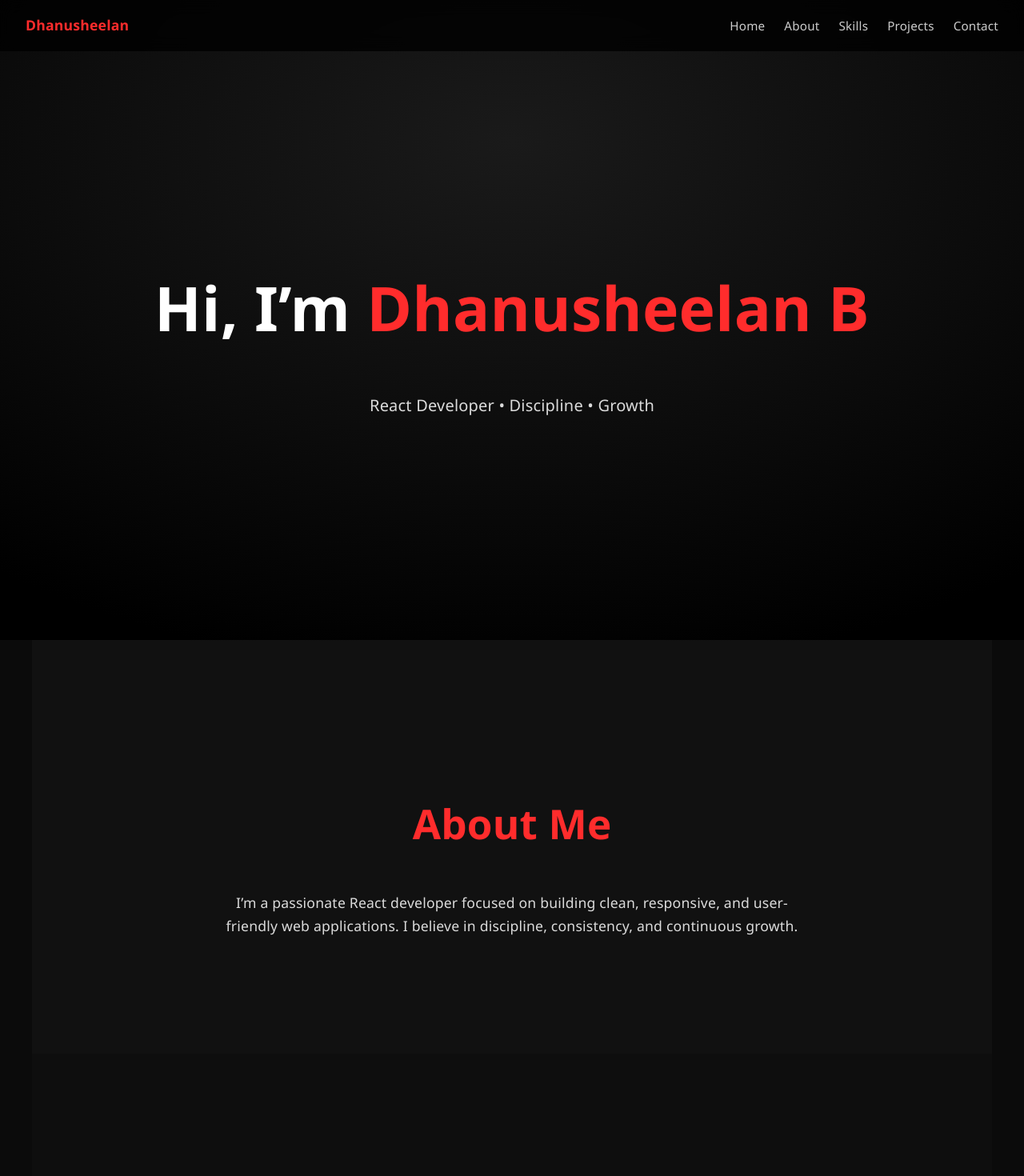
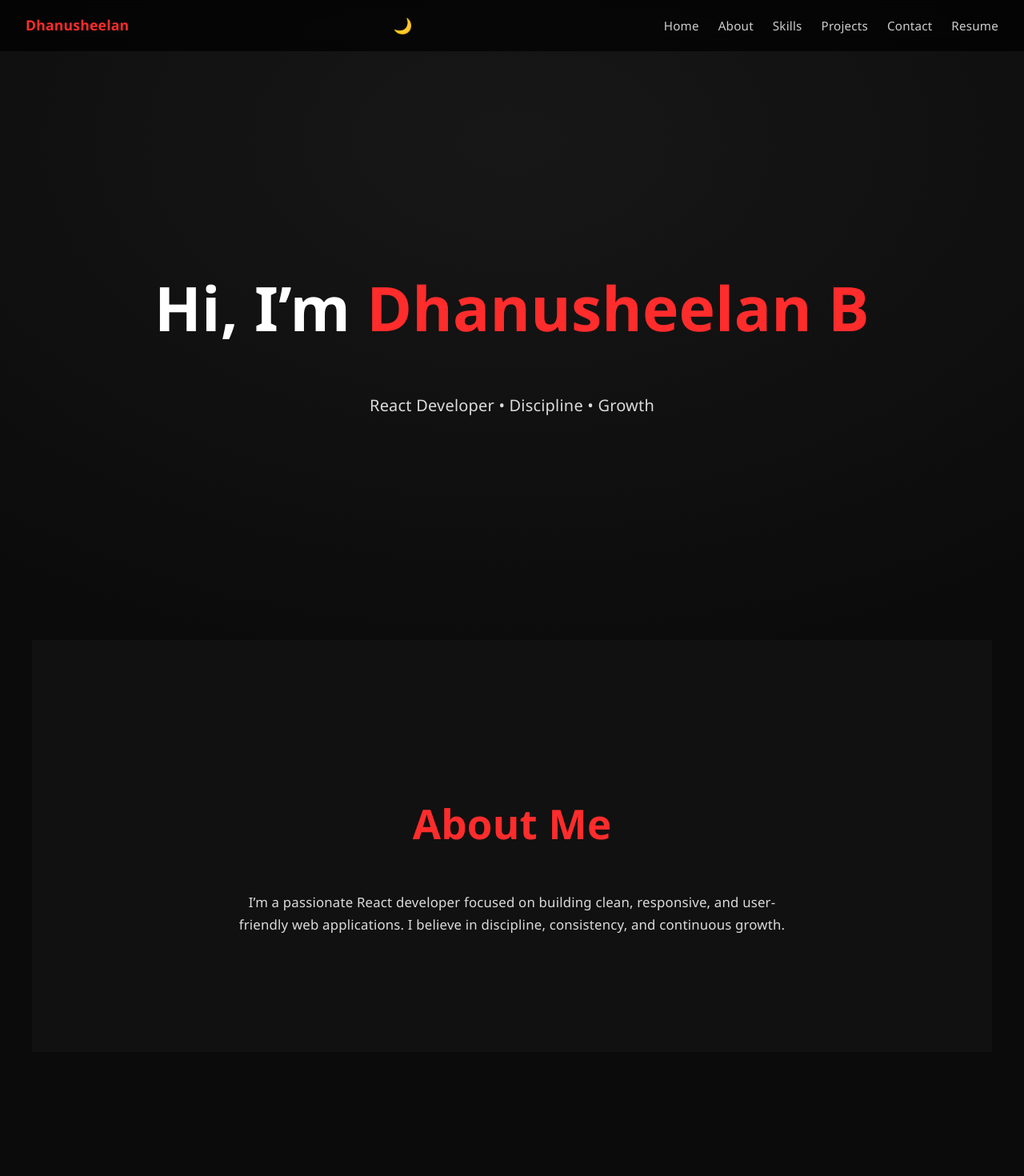
Before and after one commit to dhanusheelan-bit/portfolio-react, a React (Vite) app: page / in a window 1280 px wide. Shown: the top 1470 px of the page at 80% size. Built offline with nearby package versions, Linux system fonts and the light colour scheme; no server answers.

Commit message:
Fix theme toggle and update styles
Connected dark/light toggle and updated CSS variables

```diff
--- a/src/App.jsx
+++ b/src/App.jsx
@@ -1,4 +1,4 @@
-import { useEffect } from "react";
+import { useEffect, useState } from "react";
 import Navbar from "./components/Navbar";
 import Hero from "./components/Hero";
 import About from "./components/About";
@@ -7,8 +7,18 @@ import Projects from "./components/Projects";
 import Contact from "./components/Contact";
 import Resume from "./components/Resume";
 
+export default function App() {
+  /* ================= THEME (DARK / LIGHT) ================= */
+  const [theme, setTheme] = useState(
+    localStorage.getItem("theme") || "dark"
+  );
 
-export default function App() {
+  useEffect(() => {
+    document.documentElement.setAttribute("data-theme", theme);
+    localStorage.setItem("theme", theme);
+  }, [theme]);
+
+  /* ================= SCROLL + PARALLAX ================= */
   useEffect(() => {
     const sections = document.querySelectorAll("section");
     const heroBg = document.querySelector(".hero-bg");
@@ -18,7 +28,9 @@ export default function App() {
       sections.forEach((section) => {
         const sectionTop = section.getBoundingClientRect().top;
         const triggerPoint = window.innerHeight * 0.8;
-        if (sectionTop < triggerPoint) section.classList.add("show");
+        if (sectionTop < triggerPoint) {
+          section.classList.add("show");
+        }
       });
 
       // Parallax effect
@@ -35,7 +47,10 @@ export default function App() {
 
   return (
     <>
-      <Navbar />
+      <Navbar
+        theme={theme}
+        setTheme={setTheme}
+      />
       <Hero />
       <About />
       <Skills />
--- a/src/components/Navbar.jsx
+++ b/src/components/Navbar.jsx
@@ -1,6 +1,6 @@
 import { useState } from "react";
 
-export default function Navbar() {
+export default function Navbar({ theme, setTheme }) {
   const [open, setOpen] = useState(false);
 
   const closeMenu = () => setOpen(false);
@@ -9,6 +9,16 @@ export default function Navbar() {
     <nav className="navbar">
       <div className="logo">Dhanusheelan</div>
 
+      {/* Theme Toggle Button */}
+      <button
+        className="theme-toggle"
+        onClick={() => setTheme(theme === "dark" ? "light" : "dark")}
+        aria-label="Toggle theme"
+      >
+        {theme === "dark" ? "🌙" : "☀️"}
+      </button>
+
+      {/* Hamburger */}
       <div
         className={`hamburger ${open ? "active" : ""}`}
         onClick={() => setOpen(!open)}
@@ -18,12 +28,14 @@ export default function Navbar() {
         <span></span>
       </div>
 
+      {/* Nav Links */}
       <ul className={`nav-links ${open ? "open" : ""}`}>
         <li><a href="#home" onClick={closeMenu}>Home</a></li>
         <li><a href="#about" onClick={closeMenu}>About</a></li>
         <li><a href="#skills" onClick={closeMenu}>Skills</a></li>
         <li><a href="#projects" onClick={closeMenu}>Projects</a></li>
         <li><a href="#contact" onClick={closeMenu}>Contact</a></li>
+        <li><a href="#resume" onClick={closeMenu}>Resume</a></li>
       </ul>
     </nav>
   );
--- a/src/styles/main.css
+++ b/src/styles/main.css
@@ -1,3 +1,23 @@
+/* ================= THEME VARIABLES ================= */
+
+:root {
+  --bg: #0b0b0b;
+  --bg-alt: #111;
+  --card-bg: #151515;
+  --text: #ffffff;
+  --text-muted: rgba(255, 255, 255, 0.75);
+  --accent: #ff2c2c;
+}
+
+[data-theme="light"] {
+  --bg: #ffffff;
+  --bg-alt: #f4f4f4;
+  --card-bg: #ffffff;
+  --text: #111111;
+  --text-muted: rgba(0, 0, 0, 0.7);
+  --accent: #e63946;
+}
+
 /* ================= RESET & GLOBAL ================= */
 
 * {
@@ -8,14 +28,16 @@ html {
   scroll-behavior: smooth;
 }
 
-html, body {
+html,
+body {
   margin: 0;
   padding: 0;
   width: 100%;
   height: 100%;
-  background: #0b0b0b;
-  color: #ffffff;
+  background: var(--bg);
+  color: var(--text);
   font-family: "Segoe UI", Arial, sans-serif;
+  transition: background 0.3s, color 0.3s;
 }
 
 /* ================= TYPOGRAPHY SCALE ================= */
@@ -68,7 +90,7 @@ section.show {
 }
 
 .hero h1 span {
-  color: #ff2c2c;
+  color: var(--accent);
 }
 
 .hero p {
@@ -83,9 +105,8 @@ section.show {
   inset: -20%;
   background: radial-gradient(
     60% 60% at 50% 30%,
-    #1a1a1a 0%,
-    #0b0b0b 60%,
-    #000 100%
+    rgba(255, 255, 255, 0.05),
+    var(--bg)
   );
   transform: translateY(0);
   transition: transform 0.1s linear;
@@ -99,7 +120,7 @@ section.show {
   top: 0;
   width: 100%;
   height: 64px;
-  background: rgba(0, 0, 0, 0.8);
+  background: rgba(0, 0, 0, 0.7);
   backdrop-filter: blur(10px);
   display: flex;
   justify-content: space-between;
@@ -111,7 +132,7 @@ section.show {
 .logo {
   font-weight: 700;
   font-size: 1.1rem;
-  color: #ff2c2c;
+  color: var(--accent);
 }
 
 .nav-links {
@@ -123,7 +144,7 @@ section.show {
 }
 
 .nav-links a {
-  color: white;
+  color: var(--text);
   text-decoration: none;
   font-size: 0.95rem;
   opacity: 0.8;
@@ -134,25 +155,42 @@ section.show {
   opacity: 1;
 }
 
+/* Theme toggle */
+.theme-toggle {
+  background: none;
+  border: none;
+  font-size: 1.2rem;
+  cursor: pointer;
+  color: var(--text);
+  margin-left: 1rem;
+}
+
 /* ================= ABOUT ================= */
 
-.about {
+.about,
+.contact,
+.resume {
   max-width: 1200px;
   margin: 0 auto;
   text-align: center;
-  background: #111;
+  background: var(--bg-alt);
 }
 
-.about h2 {
+.about h2,
+.skills h2,
+.projects h2,
+.contact h2,
+.resume h2 {
   font-size: var(--fs-h2);
   margin-bottom: 2.5rem;
-  color: #ff2c2c;
+  color: var(--accent);
 }
 
-.about p {
+.about p,
+.contact-text,
+.resume-text {
   max-width: 720px;
   margin: 0 auto;
-  font-size: 1.1rem;
   opacity: 0.85;
 }
 
@@ -162,13 +200,7 @@ section.show {
   max-width: 1200px;
   margin: 0 auto;
   text-align: center;
-  background: #0e0e0e;
-}
-
-.skills h2 {
-  font-size: var(--fs-h2);
-  margin-bottom: 3rem;
-  color: #ff2c2c;
+  background: var(--bg);
 }
 
 .skills-grid {
@@ -180,7 +212,7 @@ section.show {
 }
 
 .skill-card {
-  background: #151515;
+  background: var(--card-bg);
   padding: 2.2rem;
   border-radius: 14px;
   transition: transform 0.3s, background 0.3s;
@@ -188,7 +220,6 @@ section.show {
 
 .skill-card:hover {
   transform: translateY(-6px);
-  background: #1f1f1f;
 }
 
 /* ================= PROJECTS ================= */
@@ -197,12 +228,6 @@ section.show {
   max-width: 1200px;
   margin: 0 auto;
   text-align: center;
-}
-
-.projects h2 {
-  font-size: var(--fs-h2);
-  margin-bottom: 3rem;
-  color: #ff2c2c;
 }
 
 .projects-grid {
@@ -217,7 +242,7 @@ section.show {
 }
 
 .project-card {
-  background: #151515;
+  background: var(--card-bg);
   padding: 2.2rem;
   border-radius: 14px;
   transition: transform 0.3s, background 0.3s;
@@ -225,7 +250,6 @@ section.show {
 
 .project-card:hover {
   transform: translateY(-8px);
-  background: #1f1f1f;
 }
 
 .project-meta {
@@ -236,25 +260,6 @@ section.show {
 
 /* ================= CONTACT ================= */
 
-.contact {
-  max-width: 1200px;
-  margin: 0 auto;
-  text-align: center;
-  background: #111;
-}
-
-.contact h2 {
-  font-size: var(--fs-h2);
-  margin-bottom: 2.5rem;
-  color: #ff2c2c;
-}
-
-.contact-text {
-  max-width: 600px;
-  margin: 0 auto 2.5rem;
-  opacity: 0.85;
-}
-
 .contact-links {
   display: flex;
   justify-content: center;
@@ -264,15 +269,15 @@ section.show {
 
 .contact-links a {
   padding: 0.75rem 1.5rem;
-  border: 1px solid #ff2c2c;
-  color: #ff2c2c;
+  border: 1px solid var(--accent);
+  color: var(--accent);
   text-decoration: none;
   border-radius: 30px;
   transition: background 0.3s, color 0.3s, transform 0.3s;
 }
 
 .contact-links a:hover {
-  background: #ff2c2c;
+  background: var(--accent);
   color: #000;
   transform: translateY(-3px);
 }
@@ -289,8 +294,7 @@ section.show {
 .hamburger span {
   width: 24px;
   height: 2px;
-  background: white;
-  transition: 0.3s;
+  background: var(--text);
 }
 
 @media (max-width: 768px) {
@@ -304,7 +308,7 @@ section.show {
     right: 0;
     height: calc(100vh - 64px);
     width: 220px;
-    background: #000;
+    background: var(--bg);
     flex-direction: column;
     padding: 2rem;
     gap: 1.5rem;
@@ -328,39 +332,3 @@ section.show {
     grid-template-columns: repeat(3, 1fr);
   }
 }
-/* ================= RESUME ================= */
-
-.resume {
-  max-width: 1200px;
-  margin: 0 auto;
-  text-align: center;
-  background: #0b0b0b;
-}
-
-.resume h2 {
-  font-size: var(--fs-h2);
-  margin-bottom: 2rem;
-  color: #ff2c2c;
-}
-
-.resume-text {
-  max-width: 600px;
-  margin: 0 auto 2.5rem;
-  opacity: 0.85;
-}
-
-.resume-btn {
-  display: inline-block;
-  padding: 0.9rem 2.2rem;
-  border-radius: 40px;
-  background: #ff2c2c;
-  color: #000;
-  text-decoration: none;
-  font-weight: 600;
-  transition: transform 0.3s, box-shadow 0.3s;
-}
-
-.resume-btn:hover {
-  transform: translateY(-3px);
-  box-shadow: 0 10px 25px rgba(255, 44, 44, 0.35);
-}
```
